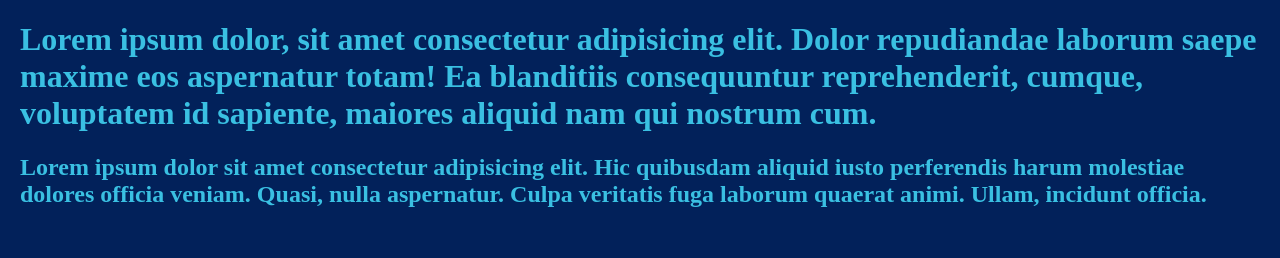
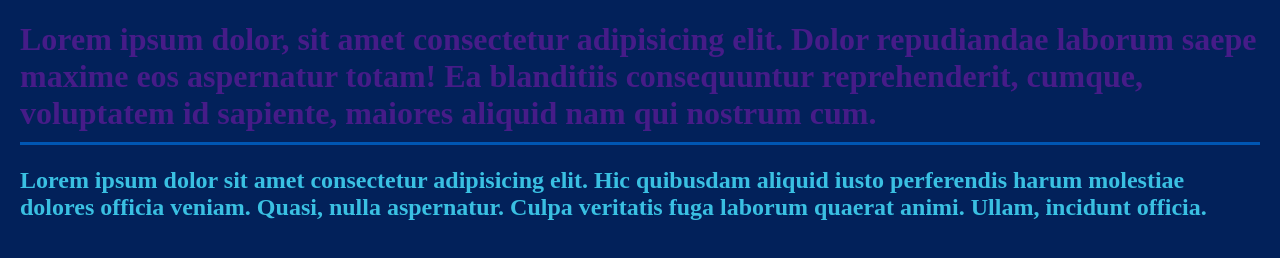
Before and after one commit to luanasantosmatos-art/lua, a plain HTML site: page index.html in a window 1280 px wide. Drawn offline with Linux system fonts and the light colour scheme.

Commit message:
css do h1

```diff
--- a/index.html
+++ b/index.html
@@ -10,6 +10,11 @@
             margin: 20px;
             background-color: #02215a;
             color: #3ac0e2;
+        }
+        h1{
+            color: #461c88;
+            border-bottom: solid #0056b3;
+            padding-bottom: 10px;
         }
     </style>
 </head>
```
